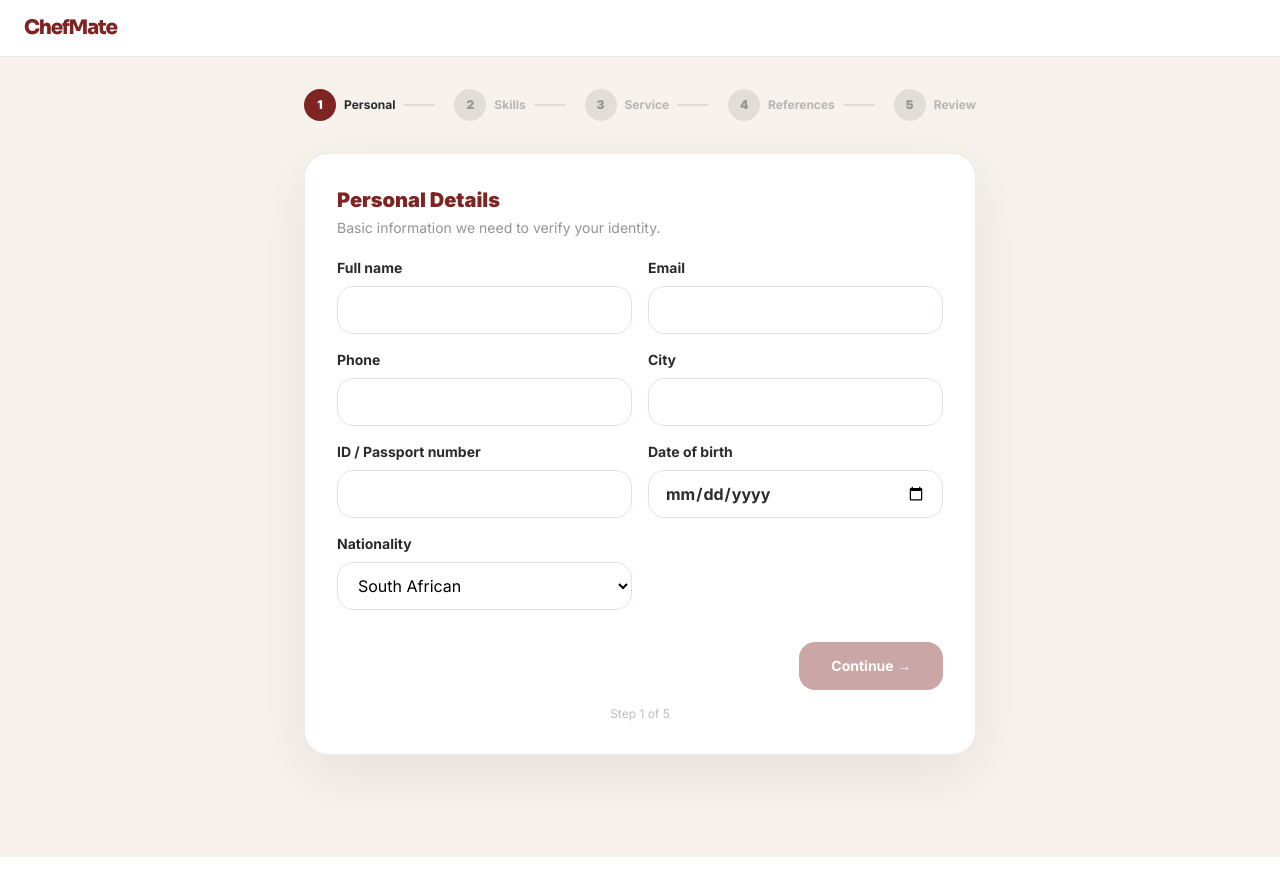
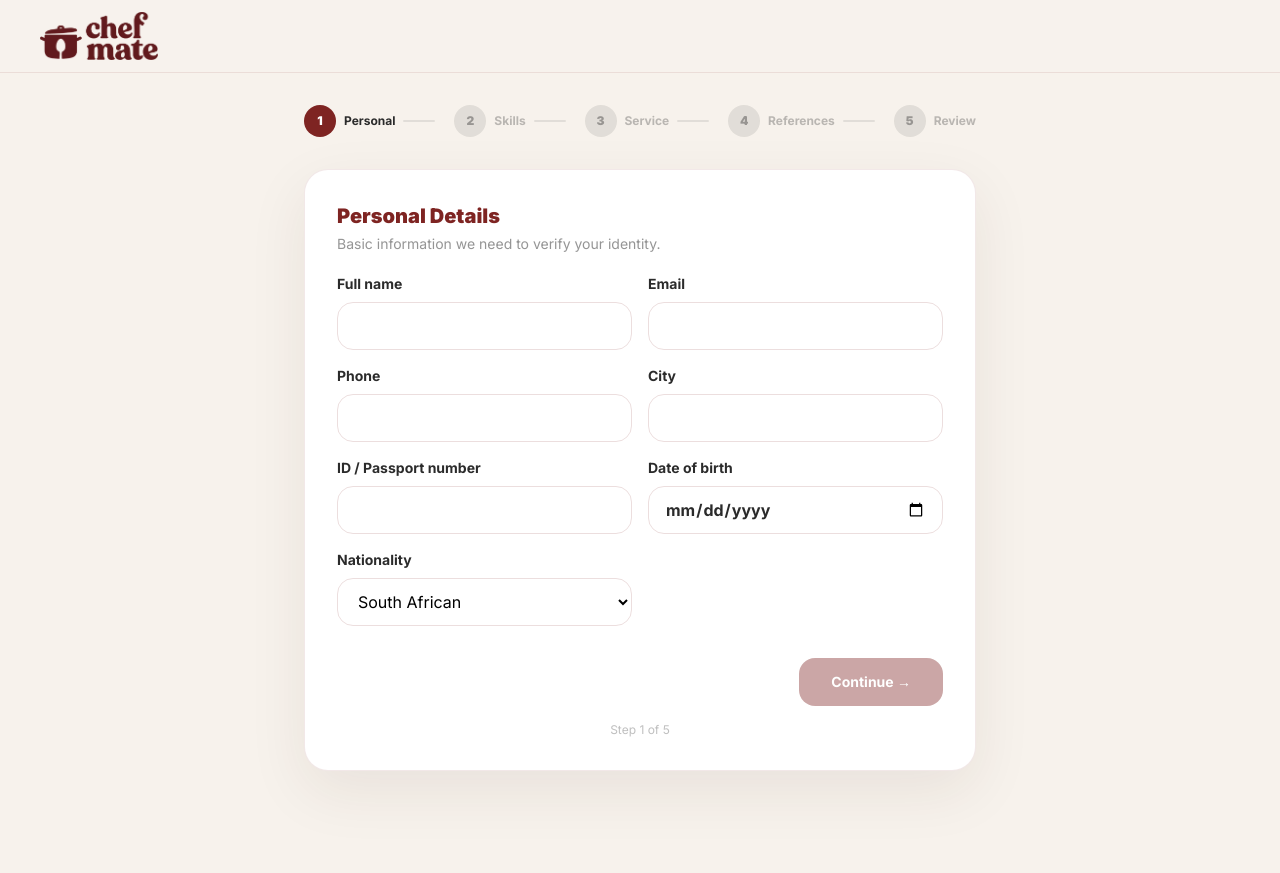
Before and after one commit to Kamvacodes2/Chef_app_exploration, a Next.js app in the folder apps/web/: page /chef/apply in a window 1280 px wide. Built offline with nearby package versions, Linux system fonts and the light colour scheme.

Commit message:
fix(apply): use BrandMark logo on chef apply pages
Replace text-only 'ChefMate' headers with the actual BrandMark component
(logo image) matching the main site logo at chefmate.co.za.

```diff
--- a/apps/web/src/app/apply/page.tsx
+++ b/apps/web/src/app/apply/page.tsx
@@ -2,6 +2,7 @@
 
 import { useState } from "react";
 import Link from "next/link";
+import { BrandMark } from "@/features/hero/components/BrandMark";
 import { ChefApplicationPage } from "@/features/platform/ChefApplicationPage";
 
 export default function ApplyLandingPage() {
@@ -10,17 +11,10 @@ export default function ApplyLandingPage() {
   if (showForm) {
     return (
       <>
-        <header className="border-b border-[var(--color-oxblood)]/10 bg-white px-6 py-4">
-          <Link
-            href="/apply"
-            className="font-brand text-xl text-[var(--color-oxblood)]"
-            onClick={(e) => {
-              e.preventDefault();
-              setShowForm(false);
-            }}
-          >
-            ChefMate
-          </Link>
+        <header className="sticky top-0 z-30 w-full border-b border-[var(--color-oxblood)]/10 bg-[var(--color-warm-cream)]/95 px-4 py-3 backdrop-blur sm:px-6">
+          <div className="mx-auto flex max-w-[1200px] items-center">
+            <BrandMark onReset={() => window.location.assign("/apply")} />
+          </div>
         </header>
         <ChefApplicationPage />
       </>
--- a/apps/web/src/app/chef/apply/page.tsx
+++ b/apps/web/src/app/chef/apply/page.tsx
@@ -1,14 +1,16 @@
-import Link from "next/link";
+import { BrandMark } from "@/features/hero/components/BrandMark";
 import { ChefApplicationPage } from "@/features/platform/ChefApplicationPage";
 
 export default function Page() {
   return (
     <>
-      {/* Minimal apply header — no customer nav */}
-      <header className="border-b border-[var(--color-oxblood)]/10 bg-white px-6 py-4">
-        <Link href="/chef/apply" className="font-brand text-xl text-[var(--color-oxblood)]">
-          ChefMate
-        </Link>
+      <header
+        className="sticky top-0 z-30 w-full border-b border-[var(--color-oxblood)]/10 bg-[var(--color-warm-cream)]/95 px-4 py-3 backdrop-blur sm:px-6"
+        data-testid="site-header"
+      >
+        <div className="mx-auto flex max-w-[1200px] items-center">
+          <BrandMark onReset={() => window.location.assign("/chef/apply")} />
+        </div>
       </header>
       <ChefApplicationPage />
     </>
```
